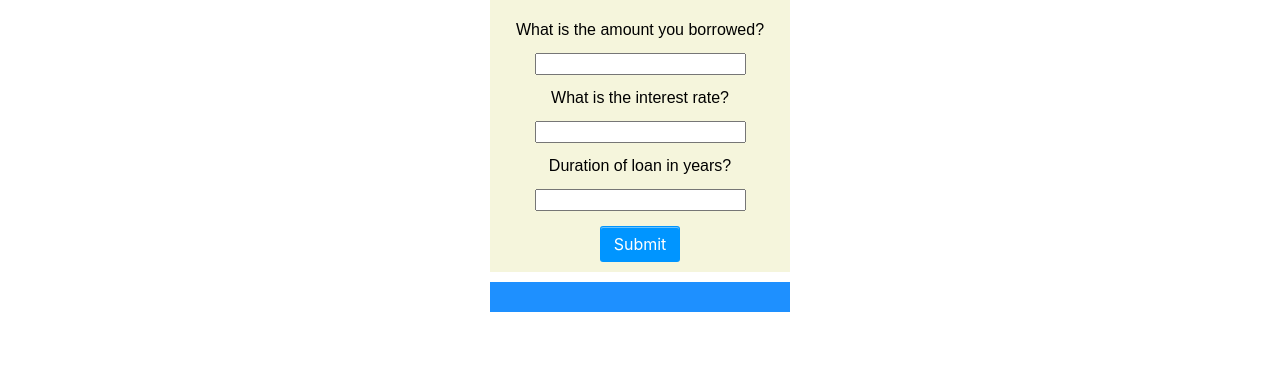
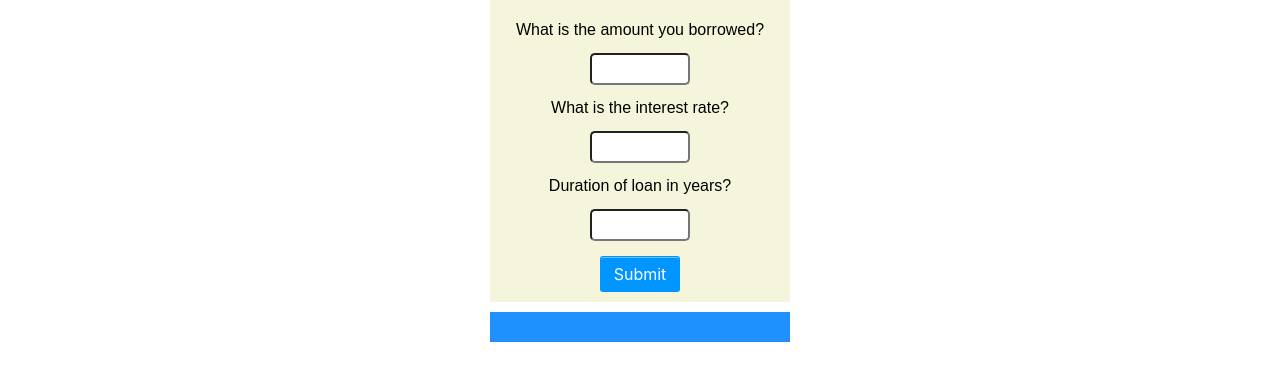
Before and after one commit to woestyn101/interest_rate, a plain HTML site: page index.html in a window 1280 px wide. Shown: the part 67-448 px from the top of the page. Drawn offline with Linux system fonts and the light colour scheme.

Commit message:
working app

```diff
--- a/assets/css/style.css
+++ b/assets/css/style.css
@@ -20,10 +20,16 @@ margin: auto;
 }
 
 input[type="text"]{
-    font-size: 2rem;
-    width:40px;
-    margin: 10px;
+    width:100px;
+    font-size: 1.5rem;
+    border-radius: 5px;
+
 }
+
+input[type=text]:focus {
+    border: 3px solid dodgerblue;
+  }
+
 
 #content {
     display: flex;
--- a/index.html
+++ b/index.html
@@ -18,11 +18,11 @@
     <main>
       <section id="content">
         <p>What is the amount you borrowed?</p>
-        <p><input type="" id="amount" /></p>
+        <p><input type="text" id="amount" /></p>
         <p>What is the interest rate?</p>
-        <p><input type="" id="rate" /></p>
+        <p><input type="text" id="rate" /></p>
         <p>Duration of loan in years?</p>
-        <p><input type="" id="years" /></p>
+        <p><input type="text" id="years" /></p>
         <p><button id="Submit" class="button-7">Submit</button></p>
       </section>
       <section id="outPut">
```
